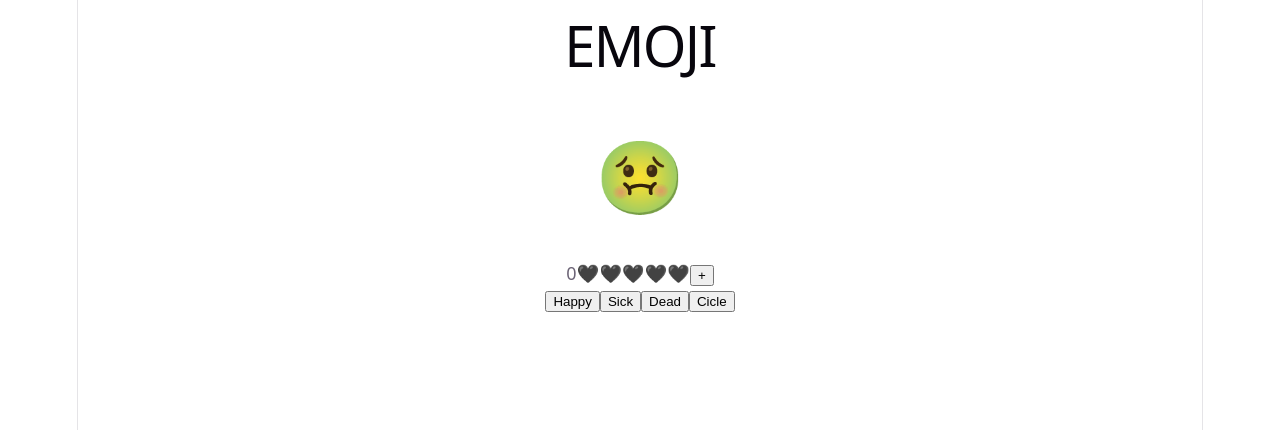
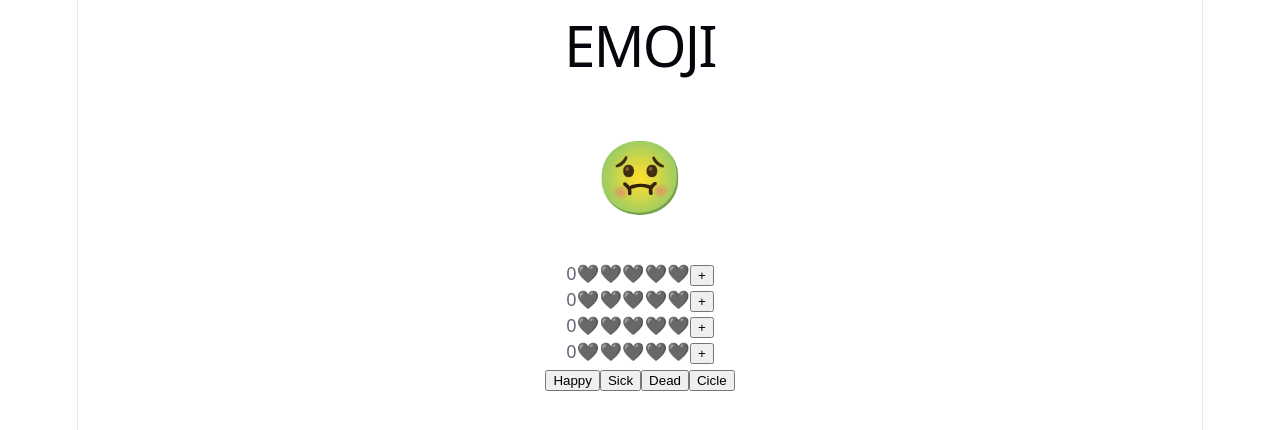
Before and after one commit to ufjf-dcc207/ufjf-dcc207-2026-3-a-atv06-luketar, a React (Vite) app: page / in a window 1280 px wide. Shown: the top 430 px of the page. Built offline with nearby package versions, Linux system fonts and the light colour scheme.

Commit message:
Adiciona css  e altera repetição coração

```diff
--- a/src/Atributo.css
+++ b/src/Atributo.css
@@ -0,0 +1,3 @@
+.inativo{
+    filter: grayscale(100%);
+}
--- a/src/Atributo.tsx
+++ b/src/Atributo.tsx
@@ -7,15 +7,7 @@
 
 export default function Atributo(){
     const[valor, setValor] = useState<number>(0);
-    let coracoes = "";
-    for(let i = 0; i < 5; i++){
-        if(i<valor){
-            coracoes+="❤️";
-        }
-        else{
-            coracoes+="🖤";
-        }
-    }
+
     function valores(){
         if(valor === 5){
             setValor(0);
@@ -26,7 +18,8 @@
     }
     return(
         <div className="atributo">
-            {valor}{coracoes}
+            {valor}{"❤️".repeat(valor)}
+            <span className="inativo">{"❤️".repeat(5-valor)}</span>
             <button onClick={valores}>+</button>
         </div>
     )
--- a/src/Emoji.tsx
+++ b/src/Emoji.tsx
@@ -66,6 +66,9 @@
                 {EMOJI_MAP.get(status) || " 🫥"}
             </div>
             <Atributo />
+            <Atributo />
+            <Atributo />
+            <Atributo />
             <div className="acoes">
                 <button onClick={happyClick}>Happy</button>
                 <button onClick={sickClick}>Sick</button>
```
